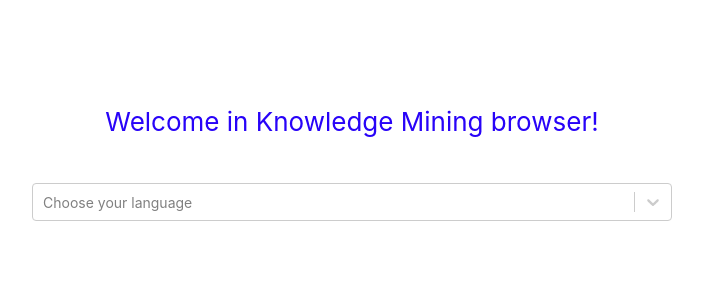
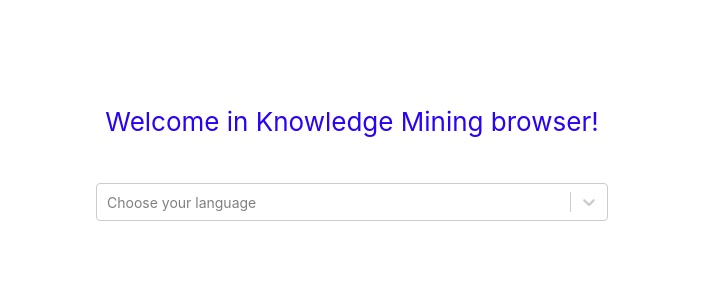
Before and after one commit to malwinq/AI-on-Azure-Semantive, a React (Create React App) app in the folder web-app/knowledge-mining/: page / in a window 1280 px wide. Shown: the top 300 px of the page, without its empty margins (288-991 px from the left). Built offline with nearby package versions, Linux system fonts and the light colour scheme.

Commit message:
Fix searching

```diff
--- a/web-app/knowledge-mining/src/DocumentSearch.css
+++ b/web-app/knowledge-mining/src/DocumentSearch.css
@@ -1,5 +1,5 @@
 .document-search {
-    width: 50%;
+    width: 40%;
     font-size: 14px;
     margin-left: auto;
     margin-right: auto;
--- a/web-app/knowledge-mining/src/DocumentSearch.js
+++ b/web-app/knowledge-mining/src/DocumentSearch.js
@@ -1,6 +1,6 @@
 import React, { Component } from 'react';
 import Select from 'react-select';
-import { getOptions } from 'functions';
+import { getOptions } from './functions';
 import './DocumentSearch.css';
 
 class DocumentSearch extends Component {
@@ -18,15 +18,10 @@ class DocumentSearch extends Component {
   }
 
   render () {
-    const options = [
-        {label: 'Swedish', value: 'sv'},
-        {label: 'English', value: 'en'}
-    ];
-
     return (
         <div className="document-search">
             <Select
-                options={options}
+                options={this.state.options}
                 // name="language"
                 placeholder="Choose your language"
                 onChange={this.handleChange}
```
Also changed, not shown: 1 other file (tests, documents, lock files or other folders).
